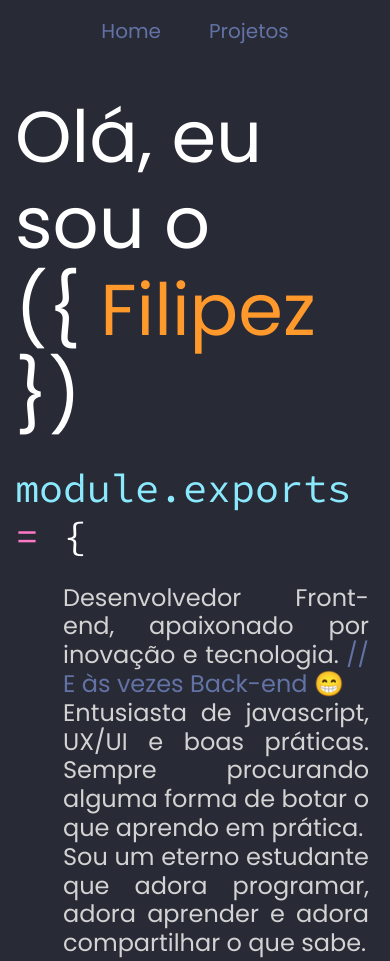
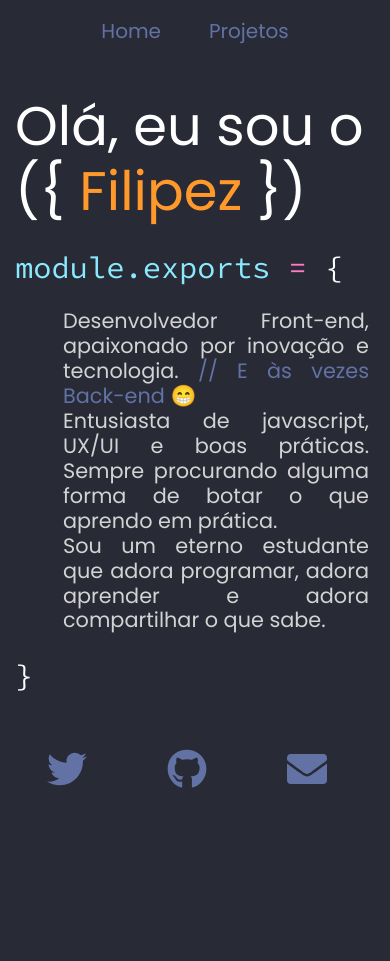
Before and after one commit to filipezz/personal-website, a Gatsby site: page / in a window 390 px wide. Shown: the top 961 px of the page. After the commit the page ends 844 px from the top, so only its background shows below. Built offline with nearby package versions, Linux system fonts and the light colour scheme; Gatsby itself is replaced by a stand-in of ours.

Commit message:
Fix responsiveness once again

```diff
--- a/src/style.css
+++ b/src/style.css
@@ -68,13 +68,13 @@ a:hover {
 
 @media (max-width: 500px) {
   .display-3 {
-    font-size: 3.4rem;
+    font-size: 3.4rem !important;
   }
   .code {
-    font-size: 1.9rem;
+    font-size: 1.9rem !important;
   }
   .info {
-    font-size: 1.3rem;
+    font-size: 1.3rem !important;
   }
   .mr-5,
   .mx-5 {
@@ -84,7 +84,7 @@ a:hover {
     display: flex;
   }
   .card p {
-    font-size: 1.1rem;
+    font-size: 1.1rem !important;
   }
   .card a {
     font-size: 0.9em;
```
